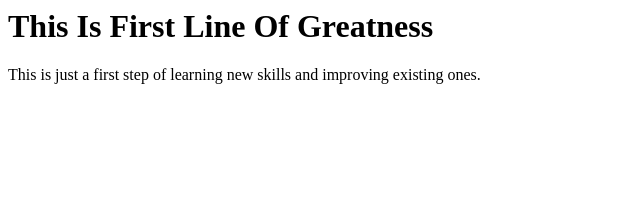
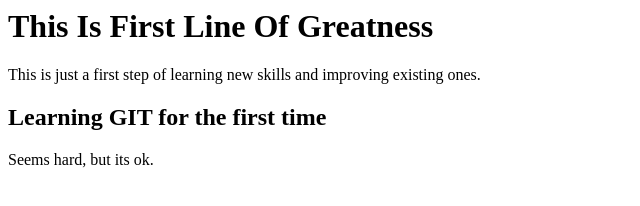
Before and after one commit to GeorgeAtMBI/Front-End-Development, a plain HTML site: page index.html in a window 1280 px wide. Shown: the whole page, without its empty margins (0-640 px from the left). Drawn offline with Linux system fonts and the light colour scheme.

Commit message:
Added H2 and new P

```diff
--- a/index.html
+++ b/index.html
@@ -1,3 +1,7 @@
 <h1> This Is First Line Of Greatness</h1>
 
 <p>This is just a first step of learning new skills and improving existing ones.</p>
+
+<h2>Learning GIT for the first time</h2>
+
+<p>Seems hard, but its ok.</p>
```
